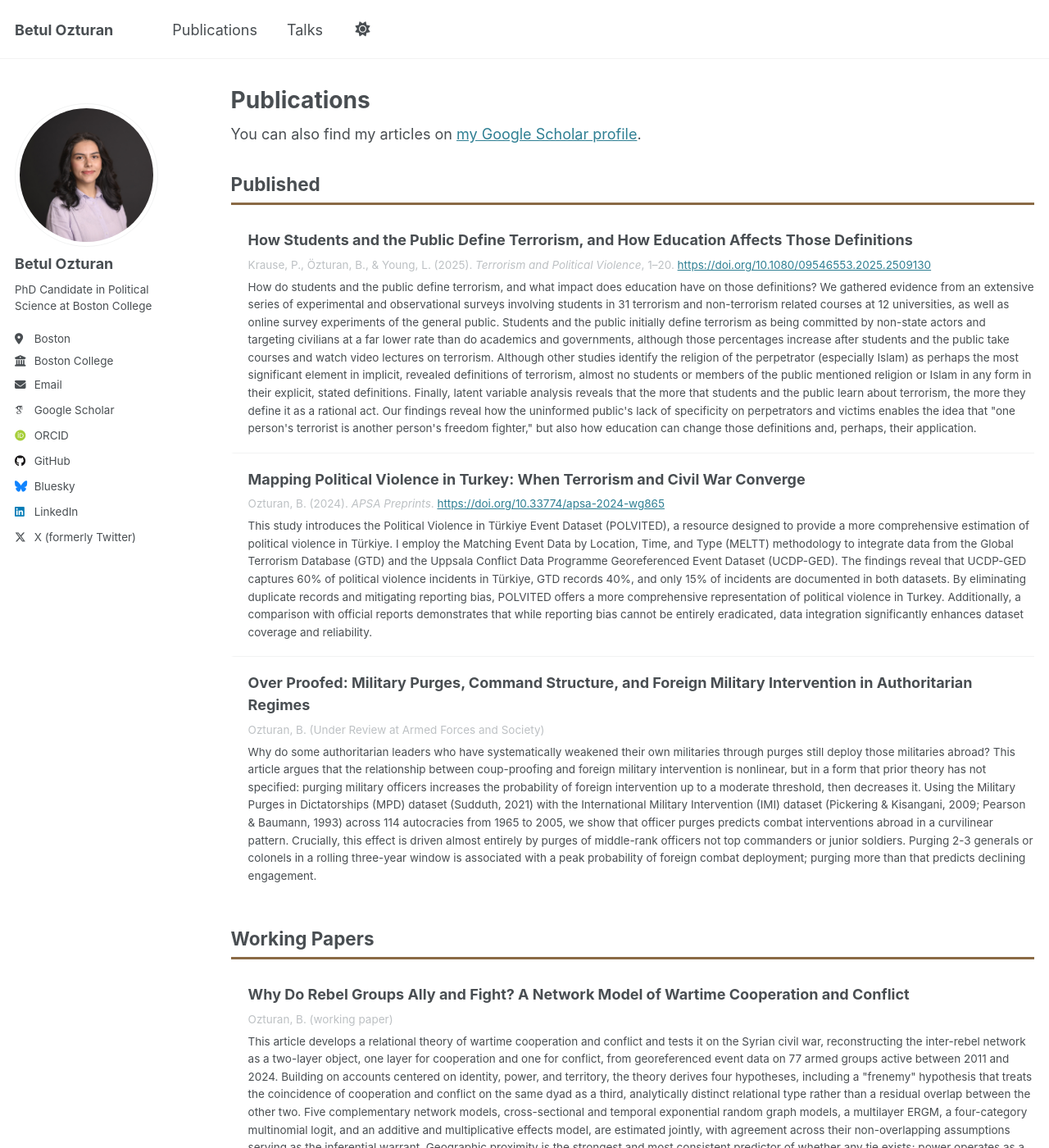
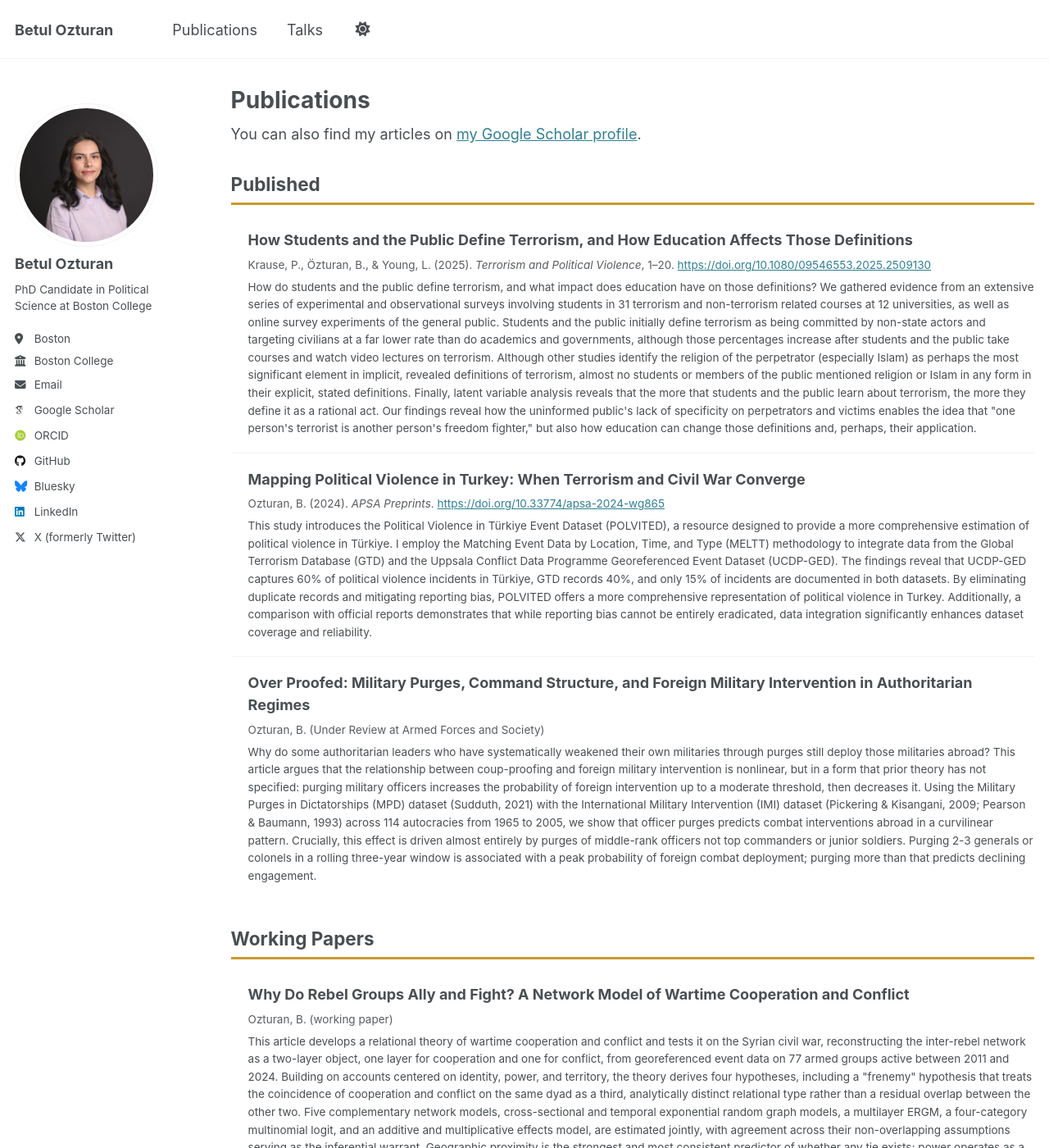
Before and after one commit to betulozturan/betulozturan.github.io, a Jekyll site: the page built from _pages/publications.html, in a window 1280 px wide and 1400 px high. Shown: the whole window at 82% size. Built offline with Jekyll 4.4.1, drawn with Linux system fonts in a browser that asks for light colours; some web fonts are replaced.

Commit message:
Darken citation/venue meta text, swap brown accent for mustard
The pale gray used for author/citation lines and talk venues was
washed out against the white page background; darken it, keeping the
original lighter tone in dark mode where it already reads fine. Also
replace the warm brown accent (section-title underline, hover
left-borders) with a mustard tone.

```diff
--- a/_sass/custom.scss
+++ b/_sass/custom.scss
@@ -1,6 +1,8 @@
 /* ==========================================================================
    CUSTOM OVERRIDES
    ========================================================================== */
+
+$accent-mustard: #c99a2e;
 
 /*
    Masthead nav: let the nav fill the header so links stay visible
@@ -211,7 +213,7 @@
 h2.pub-section-title {
   margin-top: 1.5em;
   padding-bottom: 0.4em;
-  border-bottom: 3px solid #8a6a45;
+  border-bottom: 3px solid $accent-mustard;
 
   &:first-child {
     margin-top: 0;
@@ -229,7 +231,7 @@ h2.pub-section-title {
   transition: border-left-color 0.15s ease-in-out;
 
   &:hover {
-    border-left-color: #8a6a45;
+    border-left-color: $accent-mustard;
   }
 
   &:last-child {
@@ -244,9 +246,13 @@ h2.pub-section-title {
 }
 
 .pub-entry__meta {
-  color: var(--global-text-color-light);
+  color: #595d61;
   font-size: $type-size-6;
   margin: 0 0 0.5em;
+}
+
+html[data-theme="dark"] .pub-entry__meta {
+  color: var(--global-text-color-light);
 }
 
 .pub-entry__abstract {
@@ -267,7 +273,7 @@ h2.pub-section-title {
     transition: border-left-color 0.15s ease-in-out;
 
     &:hover {
-      border-left-color: #8a6a45;
+      border-left-color: $accent-mustard;
     }
 
     &:last-child {
@@ -282,7 +288,11 @@ h2.pub-section-title {
 }
 
 .talk-venue {
-  color: var(--global-text-color-light);
+  color: #595d61;
   font-size: $type-size-6;
   margin: 0;
 }
+
+html[data-theme="dark"] .talk-venue {
+  color: var(--global-text-color-light);
+}
```
